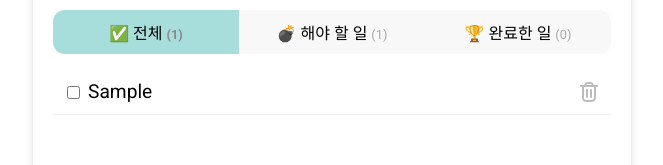
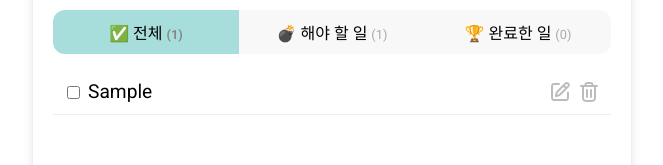
Before and after one commit to seona-cha/react-todo-app, a React (Vite) app: page / in a window 1280 px wide. Both pictures are taken after typing "Sample" into the empty fields and a click on the button "추가". Shown: the part 212-377 px from the top of the page, without its empty margins (308-971 px from the left). Built offline with nearby package versions, Linux system fonts and the light colour scheme; a web font is replaced by a local one.

Commit message:
수정 기능 추가, 코드 정리

```diff
--- a/src/App.jsx
+++ b/src/App.jsx
@@ -4,7 +4,7 @@ import TodoList from './components/todoList'
 import useTodos from './hooks/useTodos'
 
 function App() {
-  const { todos, moveTodo, removeTodo, addTodo, setTodoDone, filter, setFilter, filteredTodos, inputText, handleInput, onTodoAdd, isEnterCheck } = useTodos();
+  const { todos, moveTodo, updateTodo, changeUpdateMode, removeTodo, addTodo, setTodoDone, filter, setFilter, filteredTodos, inputText, handleInput, onTodoAdd, isEnterCheck } = useTodos();
 
   return (
     <div className="todo-container">
@@ -18,6 +18,8 @@ function App() {
       <TodoList
         todos={todos}
         moveTodo={moveTodo}
+        changeUpdateMode={changeUpdateMode}
+        updateTodo={updateTodo}
         onTodoRemove={removeTodo}
         onTodoDone={setTodoDone}
         filter={filter}
--- a/src/assets/scss/index.scss
+++ b/src/assets/scss/index.scss
@@ -139,7 +139,13 @@
         margin-right: auto;
       }
 
+      .update-input {
+        width: 100%;
+        font-size: 1.2rem;
+      }
+
       button {
+        flex-shrink: 0;
         position: relative;
         border: none;
         background: none;
@@ -155,40 +161,6 @@
             stroke: #bcbcbc;
           }
         }
-
-        // span {
-        //   position: absolute;
-        //   width: 1px;
-        //   height: 1px;
-        //   overflow: hidden;
-        //   clip: rect(0, 0, 0, 0);
-        //   border: 0;
-        // }
-
-        // &::before {
-        //   content: "";
-        //   position: absolute;
-        //   top: 1px;
-        //   left: 8px;
-        //   width: 2px;
-        //   height: 20px;
-        //   border-radius: 10px;
-        //   background: #bbb;
-        //   transform: rotate(-45deg);
-        // }
-
-        // &::after {
-        //   content: "";
-        //   position: absolute;
-        //   top: 1px;
-        //   left: 8px;
-        //   width: 2px;
-        //   height: 20px;
-        //   border-radius: 10px;
-        //   background: #bbb;
-        //   transform: rotate(45deg);
-
-        // }
       }
     }
   }
--- a/src/components/todoList.jsx
+++ b/src/components/todoList.jsx
@@ -1,6 +1,6 @@
-import { useEffect, useRef } from "react";
+import { useRef, useState } from "react";
 
-function TodoList({ todos, moveTodo, onTodoRemove, onTodoDone, filter, setFilter, filteredTodos }) {
+function TodoList({ todos, moveTodo, updateTodo, changeUpdateMode, onTodoRemove, onTodoDone, filter, setFilter, filteredTodos }) {
   const dragItemIndex = useRef(null);
 
   const dragStart = (e, idx) => {
@@ -19,10 +19,6 @@ function TodoList({ todos, moveTodo, onTodoRemove, onTodoDone, filter, setFilter
     e.target.style.color = "rgb(58, 172, 170)";
   }
 
-  const dragOver = (e) => {
-    e.preventDefault();
-  }
-
   const dragLeave = (e) => {
     e.target.style.removeProperty('color');
   }
@@ -31,6 +27,11 @@ function TodoList({ todos, moveTodo, onTodoRemove, onTodoDone, filter, setFilter
     e.target.style.removeProperty('color');
     moveTodo(dragItemIndex.current, idx);
   }
+
+  const dragOver = (e) => {
+    e.preventDefault();
+  }
+
 
 	return (
 		<div className="todo-list-container">
@@ -51,16 +52,27 @@ function TodoList({ todos, moveTodo, onTodoRemove, onTodoDone, filter, setFilter
             <li
               className={todo.isDone ? "done" : ""}
               key={todo.id}
-                  draggable={true}
+              draggable={!todo.isUpdateMode}
               onDragStart={(e) => dragStart(e, index)}
               onDragEnd={dragEnd}
               onDragEnter={dragEnter}
-                  onDragOver={dragOver}
               onDragLeave={dragLeave}
               onDrop={(e) => drop(e, index)}
+              onDragOver={dragOver}
             >
             <input id={todo.id} type="checkbox" defaultChecked={todo.isDone} onChange={() => onTodoDone(todo)} />
+            {todo.isUpdateMode ?
+            (
+              <input className="update-input" type="text" value={todo.name} onChange={(e) => updateTodo(todo, e.target.value)} />
+            ) : (
               <label htmlFor={todo.id}>{todo.name}</label>
+            )
+              }
+              <button onClick={() => changeUpdateMode(todo)}>
+                <svg xmlns="http://www.w3.org/2000/svg" width="800px" height="800px" viewBox="0 0 24 24" fill="none">
+                  <path d="M11 4H7.2C6.0799 4 5.51984 4 5.09202 4.21799C4.71569 4.40974 4.40973 4.7157 4.21799 5.09202C4 5.51985 4 6.0799 4 7.2V16.8C4 17.9201 4 18.4802 4.21799 18.908C4.40973 19.2843 4.71569 19.5903 5.09202 19.782C5.51984 20 6.0799 20 7.2 20H16.8C17.9201 20 18.4802 20 18.908 19.782C19.2843 19.5903 19.5903 19.2843 19.782 18.908C20 18.4802 20 17.9201 20 16.8V12.5M15.5 5.5L18.3284 8.32843M10.7627 10.2373L17.411 3.58902C18.192 2.80797 19.4584 2.80797 20.2394 3.58902C21.0205 4.37007 21.0205 5.6364 20.2394 6.41745L13.3774 13.2794C12.6158 14.0411 12.235 14.4219 11.8012 14.7247C11.4162 14.9936 11.0009 15.2162 10.564 15.3882C10.0717 15.582 9.54378 15.6885 8.48793 15.9016L8 16L8.04745 15.6678C8.21536 14.4925 8.29932 13.9048 8.49029 13.3561C8.65975 12.8692 8.89125 12.4063 9.17906 11.9786C9.50341 11.4966 9.92319 11.0768 10.7627 10.2373Z" stroke="#000000" stroke-width="2" stroke-linecap="round" stroke-linejoin="round"/>
+                </svg>
+              </button>
               <button onClick={() => onTodoRemove(todo)}>
                 <svg xmlns="http://www.w3.org/2000/svg" width="800px" height="800px" viewBox="0 0 24 24" fill="none">
                   <path d="M4 6H20M16 6L15.7294 5.18807C15.4671 4.40125 15.3359 4.00784 15.0927 3.71698C14.8779 3.46013 14.6021 3.26132 14.2905 3.13878C13.9376 3 13.523 3 12.6936 3H11.3064C10.477 3 10.0624 3 9.70951 3.13878C9.39792 3.26132 9.12208 3.46013 8.90729 3.71698C8.66405 4.00784 8.53292 4.40125 8.27064 5.18807L8 6M18 6V16.2C18 17.8802 18 18.7202 17.673 19.362C17.3854 19.9265 16.9265 20.3854 16.362 20.673C15.7202 21 14.8802 21 13.2 21H10.8C9.11984 21 8.27976 21 7.63803 20.673C7.07354 20.3854 6.6146 19.9265 6.32698 19.362C6 18.7202 6 17.8802 6 16.2V6M14 10V17M10 10V17" stroke="#000000" strokeWidth="2" strokeLinecap="round" strokeLinejoin="round"/>
--- a/src/hooks/useTodos.js
+++ b/src/hooks/useTodos.js
@@ -17,11 +17,37 @@ export default function useTodos() {
 
   const moveTodo = (idx1, idx2) => {
     const result = [...todos];
-    const temp = result[idx1];
-    result[idx1] = result[idx2];
-    result[idx2] = temp;
+    [result[idx1], result[idx2]] = [result[idx2], result[idx1]];
 
     setTodos(result);
+
+    localStorage.setItem("todolist", JSON.stringify(result));
+  }
+
+  const changeUpdateMode = (todo) => {
+    const result = todos.map(item => {
+      if (item.id === todo.id) {
+        item.isUpdateMode = !item.isUpdateMode;
+      }
+      return item;
+    })
+
+    setTodos(result);
+
+    localStorage.setItem("todolist", JSON.stringify(result));
+  }
+
+  const updateTodo = (todo, value) => {
+    const result = todos.map(item => {
+      if (item.id === todo.id) {
+        item.name = value;
+      }
+
+      return item;
+    })
+
+    setTodos(result);
+
     localStorage.setItem("todolist", JSON.stringify(result));
   }
 
@@ -34,7 +60,7 @@ export default function useTodos() {
   }
 
   const addTodo = (todo, filter) => {
-    const result = [...todos, { id: idCount, name: todo, isDone: filter === "done" ? true : false}];
+    const result = [...todos, { id: idCount, name: todo, isDone: filter === "done" ? true : false, isUpdateMode: false }];
 
     setIdCount(idCount + 1); // 추가될때마다 idCount 증가
     setTodos(result);
@@ -79,5 +105,5 @@ export default function useTodos() {
 	});
 
 
-  return {todos, moveTodo, removeTodo, addTodo, setTodoDone, filter, setFilter, filteredTodos, inputText, handleInput, onTodoAdd, isEnterCheck }
+  return {todos, moveTodo, changeUpdateMode, updateTodo, removeTodo, addTodo, setTodoDone, filter, setFilter, filteredTodos, inputText, handleInput, onTodoAdd, isEnterCheck }
 }
```
Lines whose indentation alone changed are shown as unchanged.
